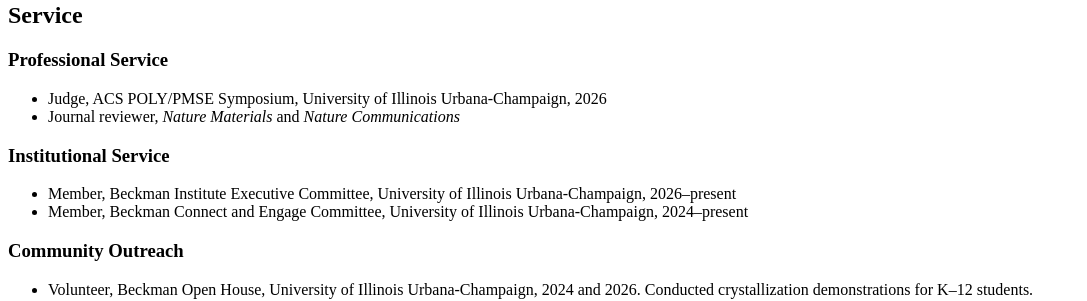
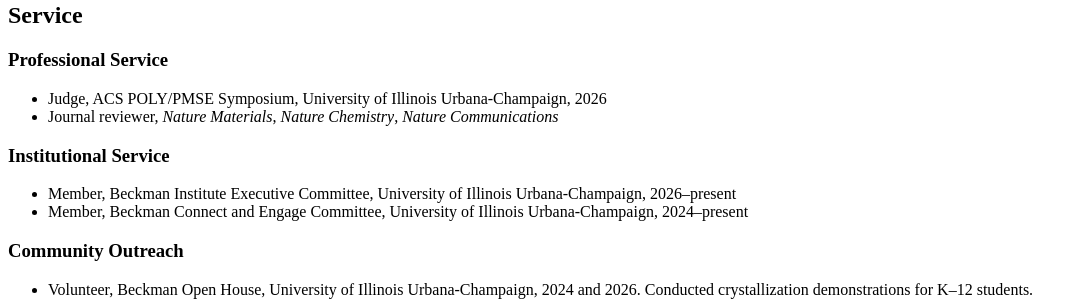
Before and after one commit to xhuan07/xhuan07.github.io, a Jekyll site: the page built from index.md, in a window 1280 px wide and 900 px high, scrolled down 3535 px. Shown: the part 352-653 px from the top of the window, without its empty margins (0-1087 px from the left). Built offline with Jekyll 4.4.1, drawn with Linux system fonts in a browser that asks for light colours; some web fonts are replaced; a style sheet for code colours, icons or effects is not loaded; our own code applies the rules of GitHub Pages for plain Markdown files.

Commit message:
Update journal reviewer list in index.md

```diff
--- a/index.md
+++ b/index.md
@@ -166,7 +166,7 @@ The University of Hong Kong, Hong Kong SAR
 ### Professional Service
 
 - Judge, ACS POLY/PMSE Symposium, University of Illinois Urbana-Champaign, 2026
-- Journal reviewer, *Nature Materials* and *Nature Communications*
+- Journal reviewer, *Nature Materials*, *Nature Chemistry*, *Nature Communications*
 
 ### Institutional Service
 
```
